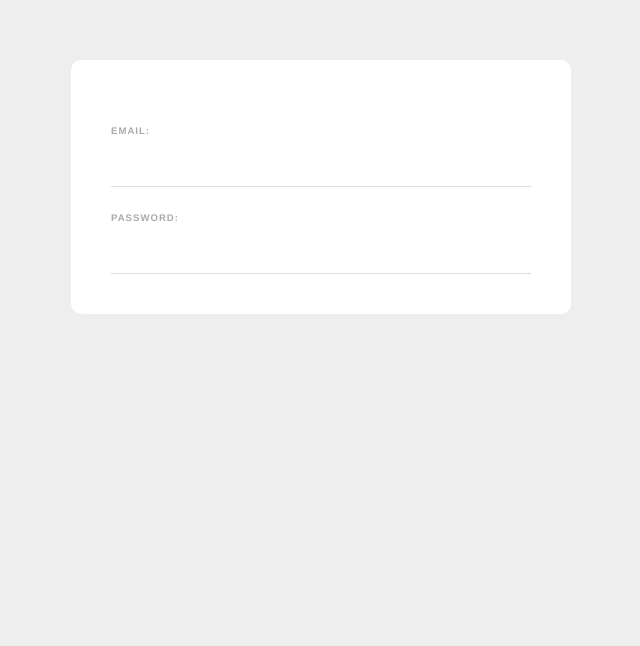
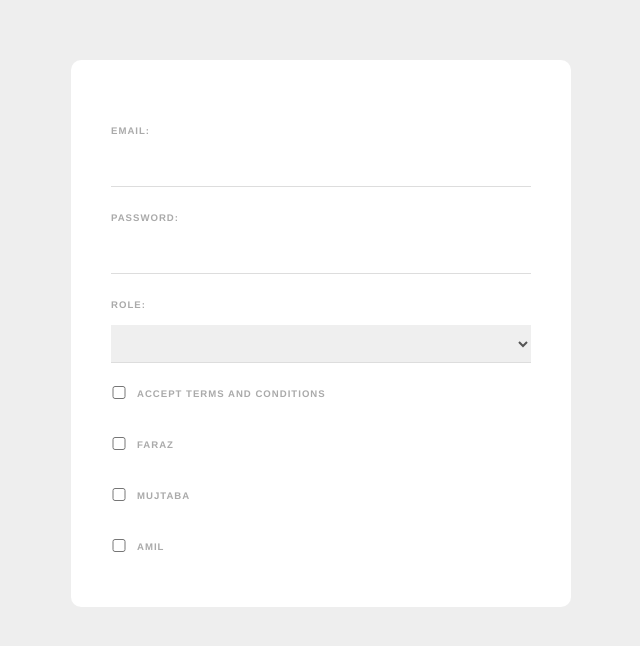
Before and after one commit to Farazzaidi22/Forms-Data-Binding, a Vue app: page / in a window 1280 px wide. Shown: the top 646 px of the page, without its empty margins (319-959 px from the left). Built offline with nearby package versions, Linux system fonts and the light colour scheme.

Commit message:
used v-models with select fields and checkboxs

```diff
--- a/src/components/SignUpForm.vue
+++ b/src/components/SignUpForm.vue
@@ -5,7 +5,36 @@
 
        <label>Password:</label>
       <input type="password" required v-model="password">
+
+      <label>Role: </label>
+      <select v-model="role">
+        <option value="developer">Web developer</option>
+        <option value="designer">Web designer</option>
+      </select>
+
+      <div class="terms">
+          <input type="checkbox" v-model="terms" required>
+          <label>accept terms and conditions</label>
+      </div>
+
+      <div>
+          <input type="checkbox" value="faraz" v-model="names">
+          <label>Faraz</label>
+      </div>
+      <div>
+          <input type="checkbox" value="mujtaba" v-model="names">
+          <label>Mujtaba</label>
+      </div>
+      <div>
+          <input type="checkbox" value="amil" v-model="names">
+          <label>Amil</label>
+      </div>
+
   </form>
+
+  <p>{{email}}</p>
+  <p>{{password}}</p>
+  <p>{{role}}</p>
 </template>
 
 <script>
@@ -13,7 +42,10 @@
     data(){
         return{
             email: '',
-            password: ''
+            password: '',
+            role: '',
+            terms: false,
+            names: []
         }
     }
 }
@@ -39,7 +71,7 @@
     font-weight: bold;
 }
 
-input{
+input, select{
     display: block;
     padding: 10px 6px;
     width: 100%;
@@ -48,4 +80,12 @@
     border-bottom: 1px solid #ddd;
     color: #555;
 }
+
+input[type="checkbox"]{
+    display: inline-block;
+    width: 16px;
+    margin: 0 10px 0 0;
+    position: relative;
+    top: 2px;
+}
 </style>
```
